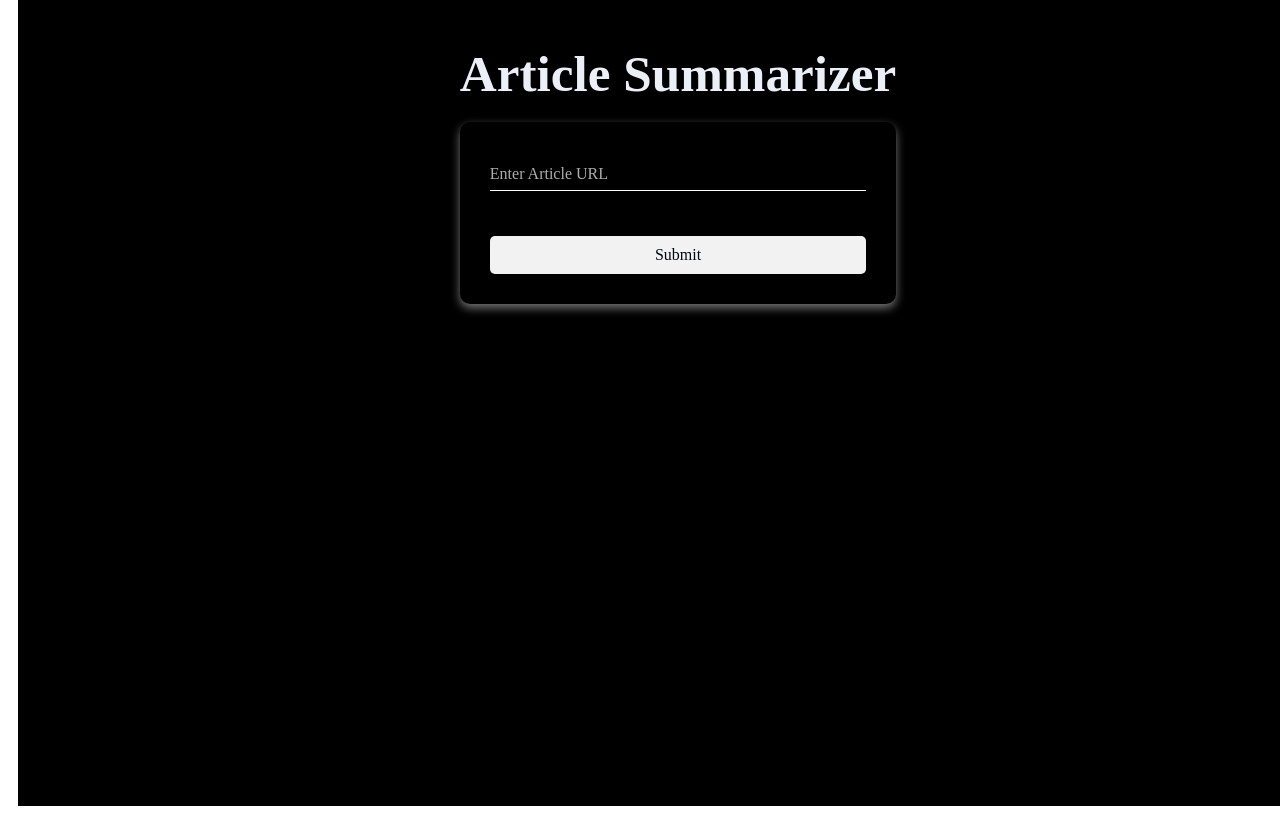
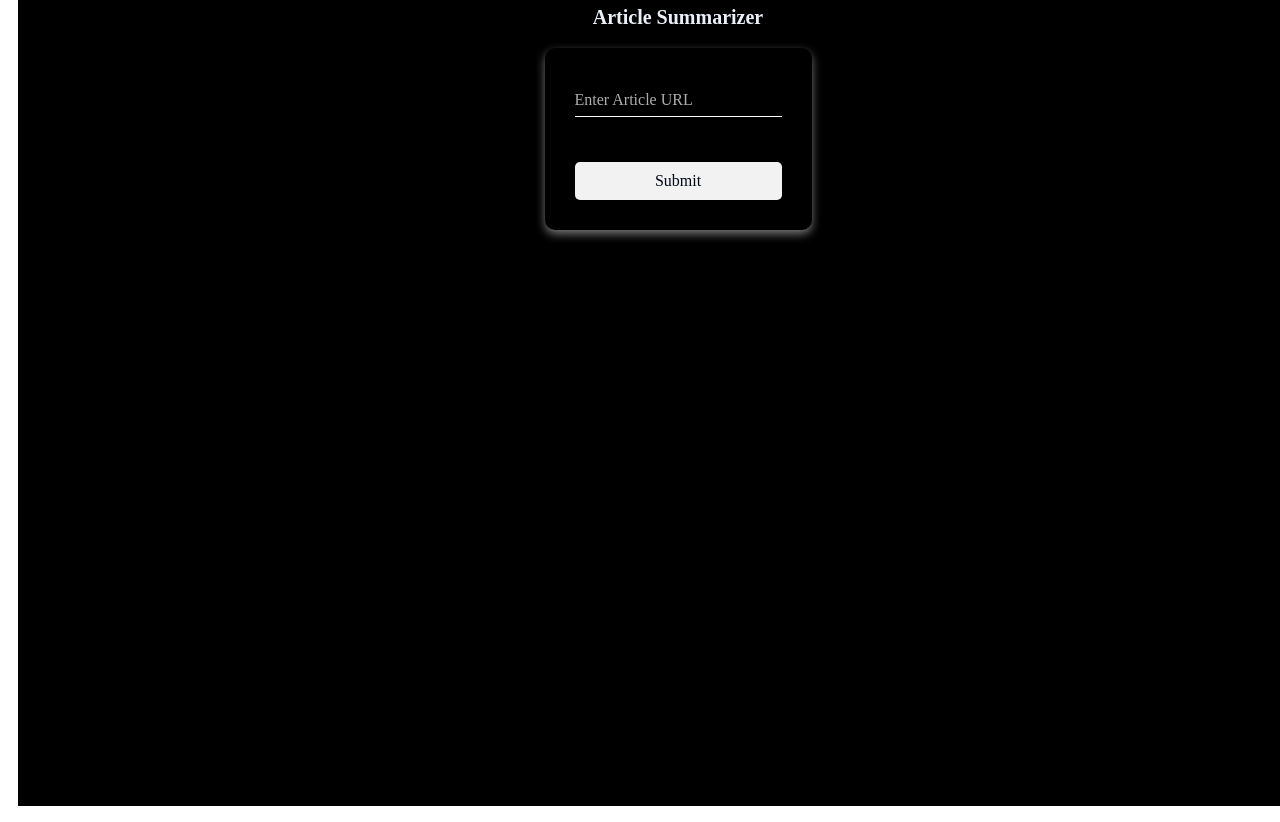
Before and after one commit to HafsaAbid82/Summarizer_Frontend, a React (Vite) app: page / in a window 1280 px wide. Shown: the top 822 px of the page. Built offline with nearby package versions, Linux system fonts and the light colour scheme.

Commit message:
Update App.css

```diff
--- a/src/App.css
+++ b/src/App.css
@@ -18,9 +18,10 @@
     padding: 20px;
 }
 h1 {
-  margin-top: 60px;
+  margin-top: 20px;
     margin-bottom: 20px;
     color: #ebeff7;
+   font-size: 20px
 }
 .form-container {
     display: flex;
```
